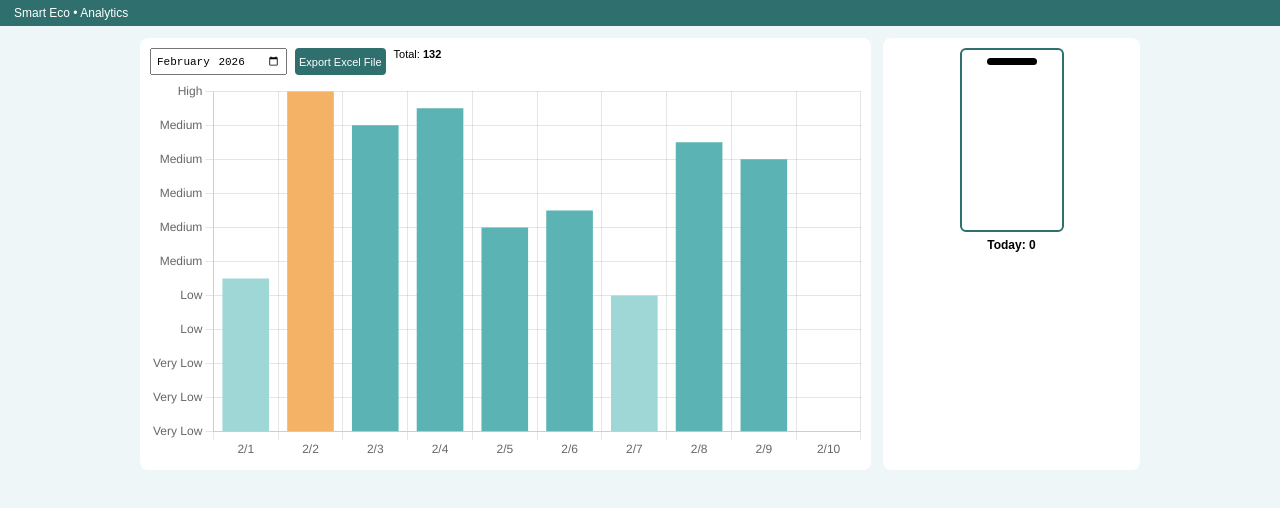
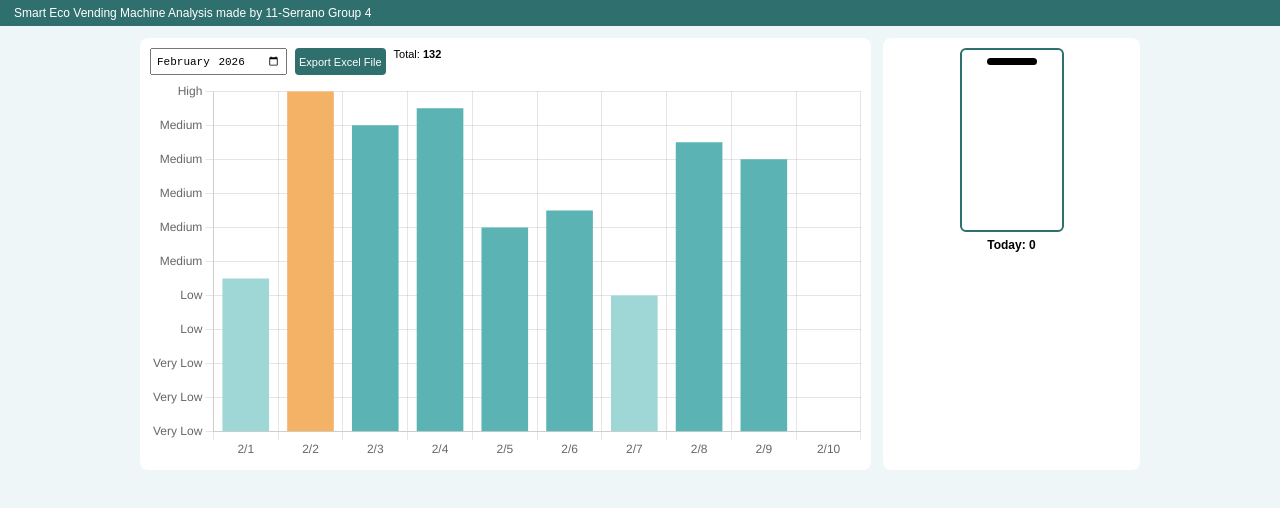
Before and after one commit to samuelthef-sketch/dataecoo, a plain HTML site: page index.html in a window 1280 px wide. Drawn offline with nearby package versions, Linux system fonts and the light colour scheme.

Commit message:
Update index.html

```diff
--- a/index.html
+++ b/index.html
@@ -103,7 +103,7 @@ button {
 
 <body>
 
-<header>Smart Eco • Analytics</header>
+<header>Smart Eco Vending Machine Analysis made by 11-Serrano Group 4</header>
 
 <div class="container">
 
```
